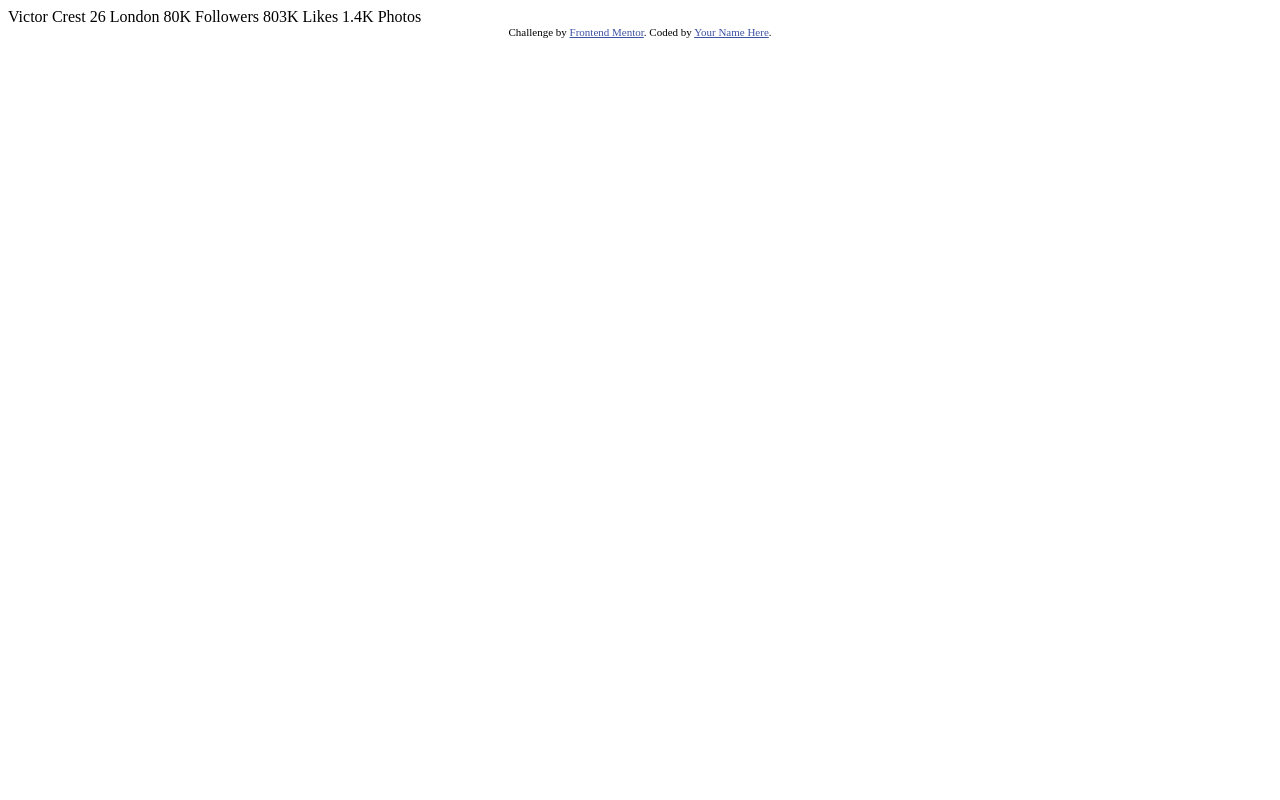
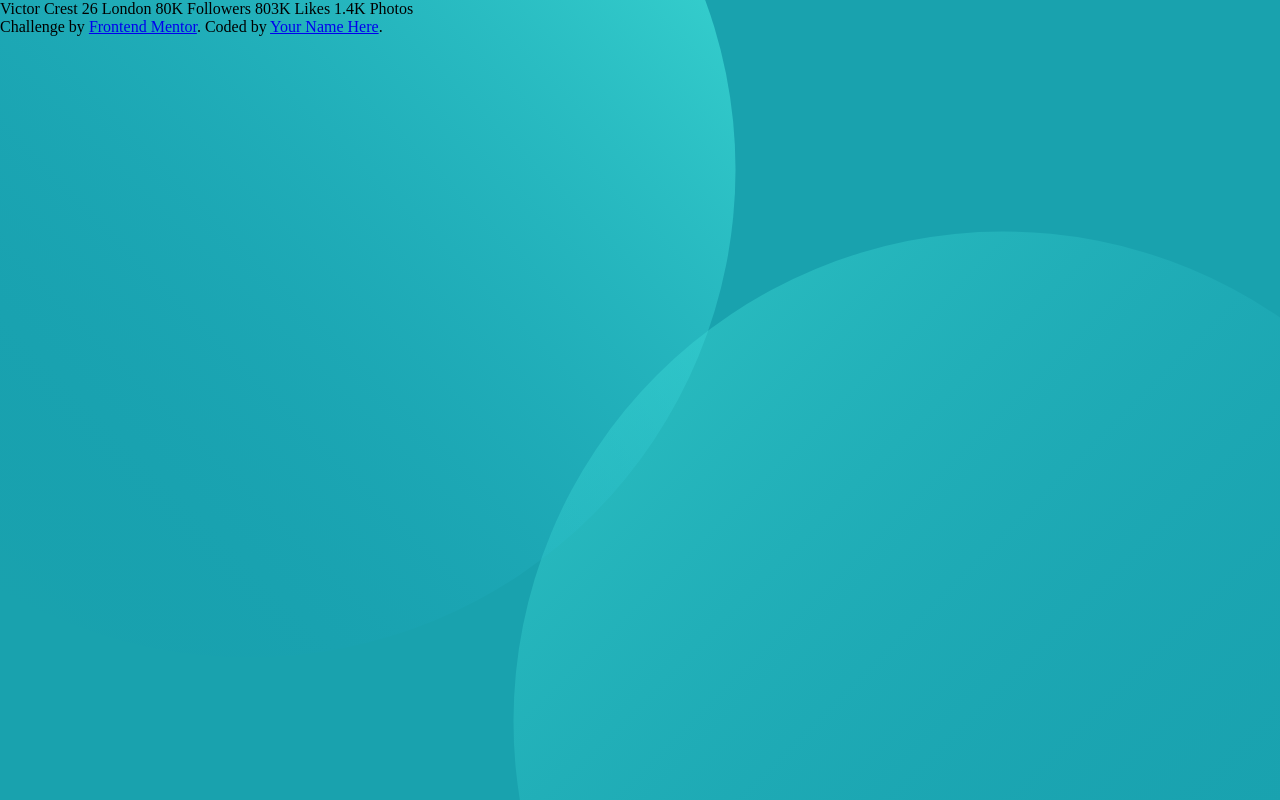
Before and after one commit to Nsikak1/profile-card-component-main, a plain HTML site: page index.html in a window 1280 px wide. Drawn offline with Linux system fonts and the light colour scheme.

Commit message:
background done

```diff
--- /dev/null
+++ b/css/styles.css
@@ -0,0 +1,19 @@
+* {
+  box-sizing: border-box;
+  padding: 0;
+  margin: 0;
+}
+html {
+  font-size: 16px;
+}
+body {
+  min-height: 100vh;
+  overflow: hidden;
+  background-color: hsl(185, 75%, 39%);
+  background-image: url("../images/bg-pattern-top.svg"),
+    url("../images/bg-pattern-bottom.svg");
+  background-repeat: no-repeat;
+  background-attachment: fixed;
+  background-position: -80% 180%, 170% -130%;
+  background-origin: border-box;
+}
--- a/index.html
+++ b/index.html
@@ -1,35 +1,25 @@
 <!DOCTYPE html>
 <html lang="en">
   <head>
-  <meta charset="UTF-8">
-  <meta name="viewport" content="width=device-width, initial-scale=1.0"> <!-- displays site properly based on user's device -->
-
-  <link rel="icon" type="image/png" sizes="32x32" href="./images/favicon-32x32.png">
-
-  <title>Frontend Mentor | Profile card component</title>
-
-  <!-- Feel free to remove these styles or customise in your own stylesheet 👍 -->
-  <style>
-    .attribution { font-size: 11px; text-align: center; }
-    .attribution a { color: hsl(228, 45%, 44%); }
-  </style>
+    <meta charset="UTF-8" />
+    <meta name="viewport" content="width=device-width, initial-scale=1.0" />
+    <link
+      rel="icon"
+      type="image/png"
+      sizes="32x32"
+      href="./images/favicon-32x32.png"
+    />
+    <link rel="stylesheet" href="css/styles.css" />
+    <title>Profile card component</title>
+    <style></style>
   </head>
   <body>
-  Victor Crest
-  26
-  London
-
-  80K
-  Followers
-
-  803K
-  Likes
-
-  1.4K
-  Photos
+    Victor Crest 26 London 80K Followers 803K Likes 1.4K Photos
     <div class="attribution">
-    Challenge by <a href="https://www.frontendmentor.io?ref=challenge" target="_blank">Frontend Mentor</a>.
-    Coded by <a href="#">Your Name Here</a>.
+      Challenge by
+      <a href="https://www.frontendmentor.io?ref=challenge" target="_blank"
+        >Frontend Mentor</a
+      >. Coded by <a href="#">Your Name Here</a>.
     </div>
   </body>
 </html>
```
Lines whose indentation alone changed are shown as unchanged.
